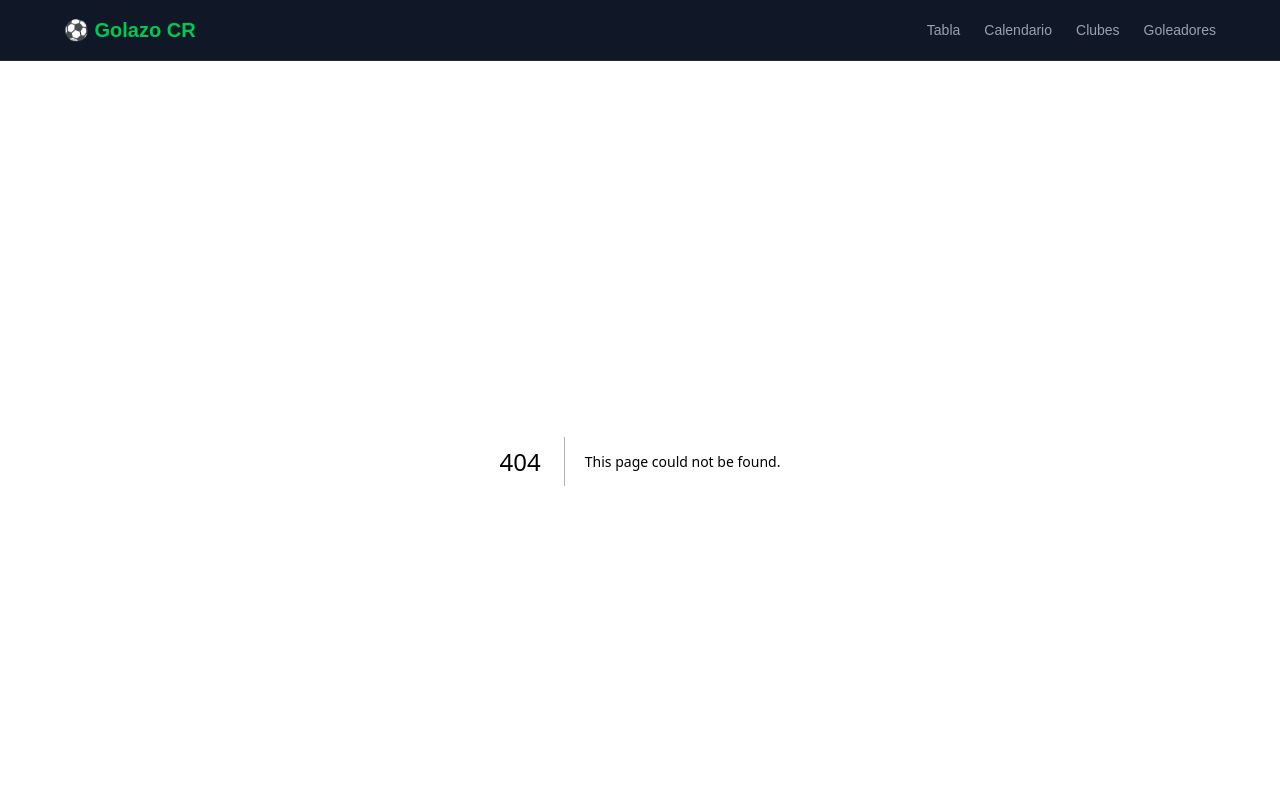
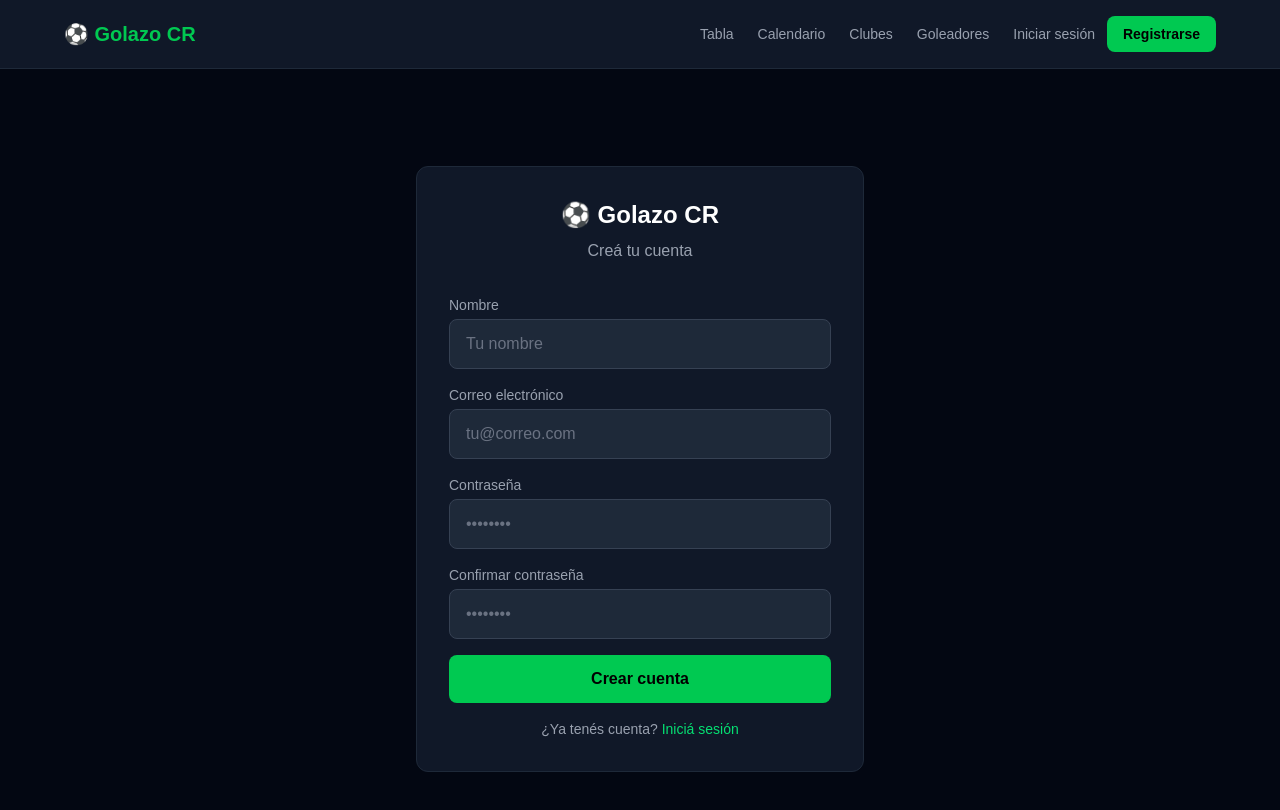
Before and after one commit to JusP141/Golazo-CR, a Next.js app: page /auth/registro in a window 1280 px wide. Before the commit this address had no page. Shown: the top 810 px of the page. Built offline with nearby package versions, Linux system fonts and the light colour scheme; no server answers.

Commit message:
feat: autenticacion con login, registro y navbar dinamico

```diff
--- /dev/null
+++ b/app/auth/login/page.tsx
@@ -0,0 +1,85 @@
+'use client'
+
+import { useState } from 'react'
+import { createClient } from '@/app/lib/supabase-browser'
+import { useRouter } from 'next/navigation'
+import Link from 'next/link'
+
+export default function Login() {
+  const [email, setEmail] = useState('')
+  const [password, setPassword] = useState('')
+  const [error, setError] = useState('')
+  const [loading, setLoading] = useState(false)
+  const router = useRouter()
+  const supabase = createClient()
+
+  const handleLogin = async () => {
+    setLoading(true)
+    setError('')
+
+    const { error } = await supabase.auth.signInWithPassword({ email, password })
+
+    if (error) {
+      setError('Correo o contraseña incorrectos')
+      setLoading(false)
+      return
+    }
+
+    router.push('/')
+    router.refresh()
+  }
+
+  return (
+    <main className="min-h-screen bg-gray-950 flex items-center justify-center p-8">
+      <div className="bg-gray-900 border border-gray-800 rounded-xl p-8 w-full max-w-md">
+        <div className="text-center mb-8">
+          <h1 className="text-2xl font-bold text-white">⚽ Golazo CR</h1>
+          <p className="text-gray-400 mt-2">Iniciá sesión en tu cuenta</p>
+        </div>
+
+        <div className="flex flex-col gap-4">
+          <div>
+            <label className="text-gray-400 text-sm mb-1 block">Correo electrónico</label>
+            <input
+              type="email"
+              value={email}
+              onChange={(e) => setEmail(e.target.value)}
+              placeholder="tu@correo.com"
+              className="w-full bg-gray-800 border border-gray-700 rounded-lg px-4 py-3 text-white placeholder-gray-500 focus:outline-none focus:border-green-500 transition-colors"
+            />
+          </div>
+
+          <div>
+            <label className="text-gray-400 text-sm mb-1 block">Contraseña</label>
+            <input
+              type="password"
+              value={password}
+              onChange={(e) => setPassword(e.target.value)}
+              placeholder="••••••••"
+              className="w-full bg-gray-800 border border-gray-700 rounded-lg px-4 py-3 text-white placeholder-gray-500 focus:outline-none focus:border-green-500 transition-colors"
+            />
+          </div>
+
+          {error && (
+            <p className="text-red-400 text-sm text-center">{error}</p>
+          )}
+
+          <button
+            onClick={handleLogin}
+            disabled={loading}
+            className="w-full bg-green-500 hover:bg-green-400 text-black font-bold py-3 rounded-lg transition-colors disabled:opacity-50"
+          >
+            {loading ? 'Iniciando sesión...' : 'Iniciar sesión'}
+          </button>
+
+          <p className="text-gray-400 text-sm text-center">
+            ¿No tenés cuenta?{' '}
+            <Link href="/auth/registro" className="text-green-400 hover:underline">
+              Registrate
+            </Link>
+          </p>
+        </div>
+      </div>
+    </main>
+  )
+}
--- /dev/null
+++ b/app/auth/registro/page.tsx
@@ -0,0 +1,127 @@
+'use client'
+
+import { useState } from 'react'
+import { createClient } from '@/app/lib/supabase-browser'
+import { useRouter } from 'next/navigation'
+import Link from 'next/link'
+
+export default function Registro() {
+  const [nombre, setNombre] = useState('')
+  const [email, setEmail] = useState('')
+  const [password, setPassword] = useState('')
+  const [confirmar, setConfirmar] = useState('')
+  const [error, setError] = useState('')
+  const [loading, setLoading] = useState(false)
+  const router = useRouter()
+  const supabase = createClient()
+
+  const handleRegistro = async () => {
+    setLoading(true)
+    setError('')
+
+    if (password !== confirmar) {
+      setError('Las contraseñas no coinciden')
+      setLoading(false)
+      return
+    }
+
+    if (password.length < 6) {
+      setError('La contraseña debe tener al menos 6 caracteres')
+      setLoading(false)
+      return
+    }
+
+    const { error } = await supabase.auth.signUp({
+      email,
+      password,
+      options: {
+        data: { nombre }
+      }
+    })
+
+    if (error) {
+      setError(error.message)
+      setLoading(false)
+      return
+    }
+
+    router.push('/')
+    router.refresh()
+  }
+
+  return (
+    <main className="min-h-screen bg-gray-950 flex items-center justify-center p-8">
+      <div className="bg-gray-900 border border-gray-800 rounded-xl p-8 w-full max-w-md">
+        <div className="text-center mb-8">
+          <h1 className="text-2xl font-bold text-white">⚽ Golazo CR</h1>
+          <p className="text-gray-400 mt-2">Creá tu cuenta</p>
+        </div>
+
+        <div className="flex flex-col gap-4">
+          <div>
+            <label className="text-gray-400 text-sm mb-1 block">Nombre</label>
+            <input
+              type="text"
+              value={nombre}
+              onChange={(e) => setNombre(e.target.value)}
+              placeholder="Tu nombre"
+              className="w-full bg-gray-800 border border-gray-700 rounded-lg px-4 py-3 text-white placeholder-gray-500 focus:outline-none focus:border-green-500 transition-colors"
+            />
+          </div>
+
+          <div>
+            <label className="text-gray-400 text-sm mb-1 block">Correo electrónico</label>
+            <input
+              type="email"
+              value={email}
+              onChange={(e) => setEmail(e.target.value)}
+              placeholder="tu@correo.com"
+              className="w-full bg-gray-800 border border-gray-700 rounded-lg px-4 py-3 text-white placeholder-gray-500 focus:outline-none focus:border-green-500 transition-colors"
+            />
+          </div>
+
+          <div>
+            <label className="text-gray-400 text-sm mb-1 block">Contraseña</label>
+            <input
+              type="password"
+              value={password}
+              onChange={(e) => setPassword(e.target.value)}
+              placeholder="••••••••"
+              className="w-full bg-gray-800 border border-gray-700 rounded-lg px-4 py-3 text-white placeholder-gray-500 focus:outline-none focus:border-green-500 transition-colors"
+            />
+          </div>
+
+          <div>
+            <label className="text-gray-400 text-sm mb-1 block">Confirmar contraseña</label>
+            <input
+              type="password"
+              value={confirmar}
+              onChange={(e) => setConfirmar(e.target.value)}
+              placeholder="••••••••"
+              className="w-full bg-gray-800 border border-gray-700 rounded-lg px-4 py-3 text-white placeholder-gray-500 focus:outline-none focus:border-green-500 transition-colors"
+            />
+          </div>
+
+          {error && (
+            <p className="text-red-400 text-sm text-center">{error}</p>
+          )}
+
+          <button
+            onClick={handleRegistro}
+            disabled={loading}
+            className="w-full bg-green-500 hover:bg-green-400 text-black font-bold py-3 rounded-lg transition-colors disabled:opacity-50"
+          >
+            {loading ? 'Creando cuenta...' : 'Crear cuenta'}
+          </button>
+
+          <p className="text-gray-400 text-sm text-center">
+            ¿Ya tenés cuenta?{' '}
+            <Link href="/auth/login" className="text-green-400 hover:underline">
+              Iniciá sesión
+            </Link>
+          </p>
+        </div>
+      </div>
+    </main>
+  )
+}
--- a/app/components/Navbar.tsx
+++ b/app/components/Navbar.tsx
@@ -1,6 +1,37 @@
+/* eslint-disable @typescript-eslint/no-explicit-any */
+/* eslint-disable react-hooks/exhaustive-deps */
+'use client'
+
 import Link from 'next/link'
+import { useEffect, useState } from 'react'
+import { createClient } from '@/app/lib/supabase-browser'
+import { useRouter } from 'next/navigation'
 
 export default function Navbar() {
+  const [usuario, setUsuario] = useState<any>(null)
+  const supabase = createClient()
+  const router = useRouter()
+
+  useEffect(() => {
+    const getUsuario = async () => {
+      const { data: { user } } = await supabase.auth.getUser()
+      setUsuario(user)
+    }
+    getUsuario()
+
+    const { data: { subscription } } = supabase.auth.onAuthStateChange((_event, session) => {
+      setUsuario(session?.user ?? null)
+    })
+
+    return () => subscription.unsubscribe()
+  }, [])
+
+  const handleLogout = async () => {
+    await supabase.auth.signOut()
+    router.push('/')
+    router.refresh()
+  }
+
   return (
     <nav className="bg-gray-900 border-b border-gray-800 px-8 py-4">
       <div className="max-w-6xl mx-auto flex items-center justify-between">
@@ -20,6 +51,26 @@ export default function Navbar() {
           <Link href="/goleadores" className="text-gray-400 hover:text-white transition-colors text-sm">
             Goleadores
           </Link>
+          {usuario ? (
+            <div className="flex items-center gap-4">
+              <span className="text-gray-400 text-sm">{usuario.email}</span>
+              <button
+                onClick={handleLogout}
+                className="bg-gray-800 hover:bg-gray-700 text-white text-sm px-4 py-2 rounded-lg transition-colors"
+              >
+                Cerrar sesión
+              </button>
+            </div>
+          ) : (
+            <div className="flex items-center gap-3">
+              <Link href="/auth/login" className="text-gray-400 hover:text-white transition-colors text-sm">
+                Iniciar sesión
+              </Link>
+              <Link href="/auth/registro" className="bg-green-500 hover:bg-green-400 text-black font-bold text-sm px-4 py-2 rounded-lg transition-colors">
+                Registrarse
+              </Link>
+            </div>
+          )}
         </div>
       </div>
     </nav>
--- /dev/null
+++ b/app/lib/supabase-browser.ts
@@ -0,0 +1,8 @@
+import { createBrowserClient } from "@supabase/ssr";
+
+export function createClient() {
+  return createBrowserClient(
+    process.env.NEXT_PUBLIC_SUPABASE_URL!,
+    process.env.NEXT_PUBLIC_SUPABASE_ANON_KEY!,
+  );
+}
--- /dev/null
+++ b/app/lib/supabase-server.ts
@@ -0,0 +1,25 @@
+import { createServerClient } from "@supabase/ssr";
+import { cookies } from "next/headers";
+
+export async function createClient() {
+  const cookieStore = await cookies();
+
+  return createServerClient(
+    process.env.NEXT_PUBLIC_SUPABASE_URL!,
+    process.env.NEXT_PUBLIC_SUPABASE_ANON_KEY!,
+    {
+      cookies: {
+        getAll() {
+          return cookieStore.getAll();
+        },
+        setAll(cookiesToSet) {
+          try {
+            cookiesToSet.forEach(({ name, value, options }) =>
+              cookieStore.set(name, value, options),
+            );
+          } catch {}
+        },
+      },
+    },
+  );
+}
```
